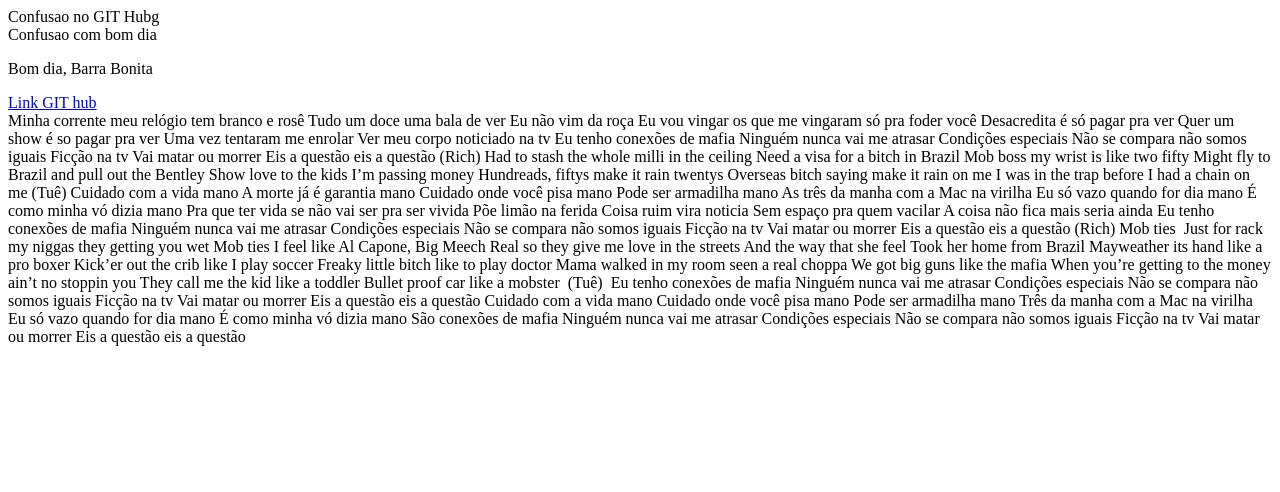
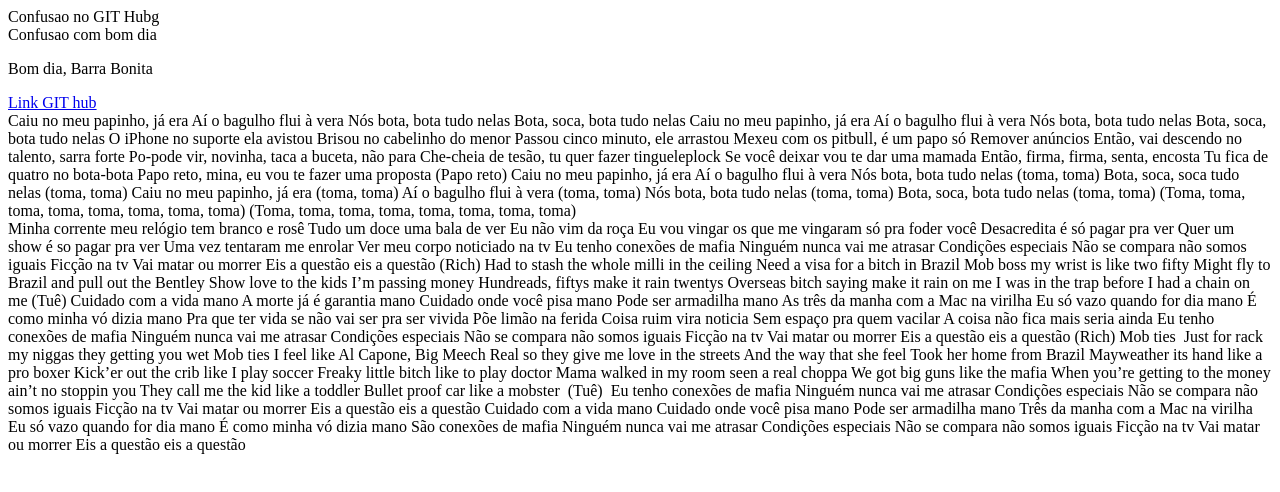
Before and after one commit to guilherm343/confusao, a plain HTML site: page index.html in a window 1280 px wide. Drawn offline with Linux system fonts and the light colour scheme.

Commit message:
Update index.html

```diff
--- a/index.html
+++ b/index.html
@@ -8,6 +8,47 @@
 
     <body>
     <html>
+
+      <div id="musica2">
+        Caiu no meu papinho, já era
+Aí o bagulho flui à vera
+Nós bota, bota tudo nelas
+Bota, soca, bota tudo nelas
+
+Caiu no meu papinho, já era
+Aí o bagulho flui à vera
+Nós bota, bota tudo nelas
+Bota, soca, bota tudo nelas
+
+O iPhone no suporte ela avistou
+Brisou no cabelinho do menor
+Passou cinco minuto, ele arrastou
+Mexeu com os pitbull, é um papo só
+
+Remover anúncios
+Então, vai descendo no talento, sarra forte
+Po-pode vir, novinha, taca a buceta, não para
+Che-cheia de tesão, tu quer fazer tingueleplock
+Se você deixar vou te dar uma mamada
+
+Então, firma, firma, senta, encosta
+Tu fica de quatro no bota-bota
+Papo reto, mina, eu vou te fazer uma proposta
+(Papo reto)
+
+Caiu no meu papinho, já era
+Aí o bagulho flui à vera
+Nós bota, bota tudo nelas (toma, toma)
+Bota, soca, soca tudo nelas (toma, toma)
+
+Caiu no meu papinho, já era (toma, toma)
+Aí o bagulho flui à vera (toma, toma)
+Nós bota, bota tudo nelas (toma, toma)
+Bota, soca, bota tudo nelas (toma, toma)
+
+(Toma, toma, toma, toma, toma, toma, toma, toma)
+(Toma, toma, toma, toma, toma, toma, toma, toma)
+      </div>
 
 <div id="musica">
   Minha corrente meu relógio tem branco e rosê
```
